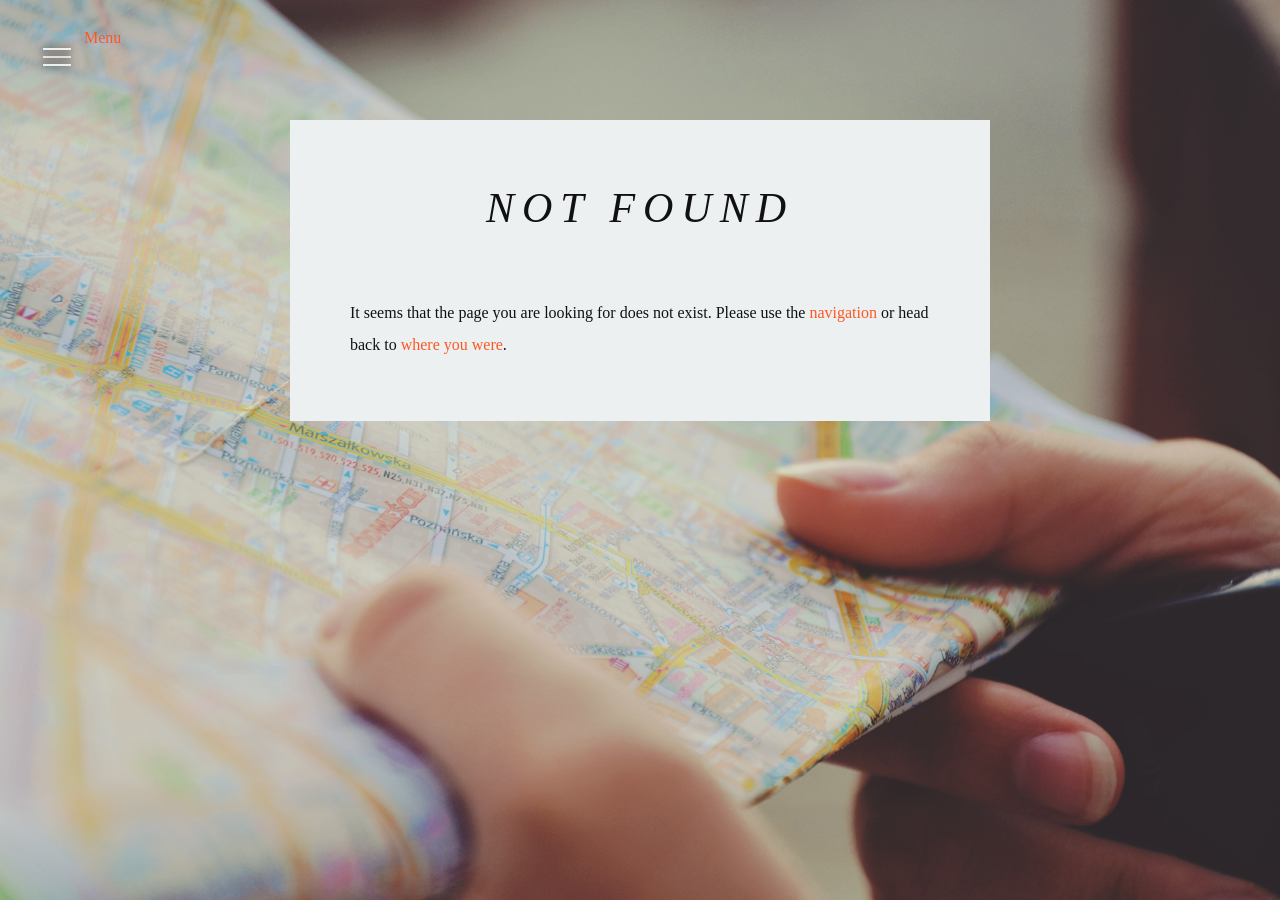
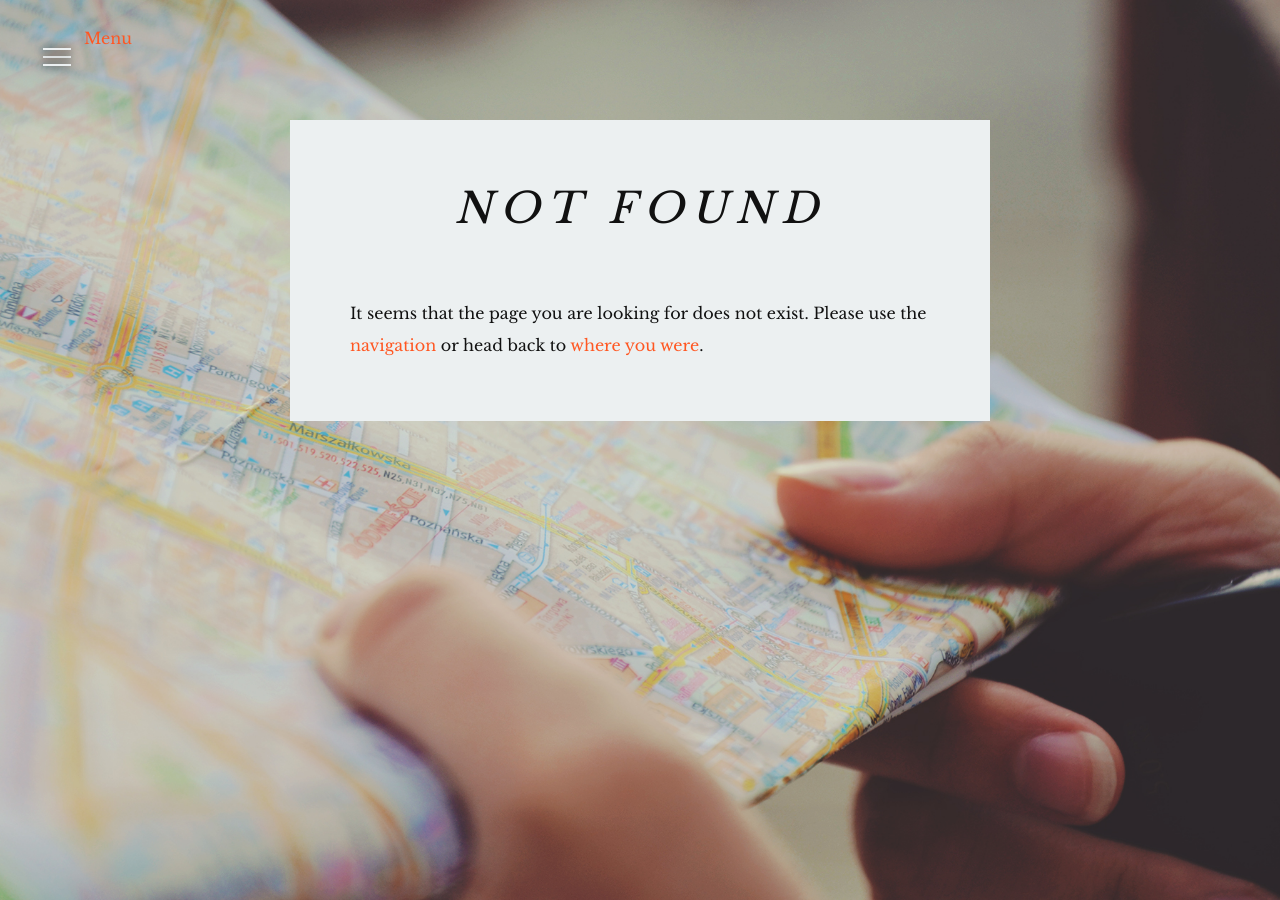
Before and after one commit to aungthurhahein/aungthurhahein.github.com, a Jekyll site: the page built from 404.html, in a window 1280 px wide. Built offline with Jekyll 4.4.1, drawn with Linux system fonts in a browser that asks for light colours; nearby versions of some CDN libraries; some web fonts are replaced.

Commit message:
base font changed

```diff
--- a/_includes/head.html
+++ b/_includes/head.html
@@ -5,11 +5,8 @@
 
     <title>{% if page.title %}{{ page.title }}{% else %}{{ site.name }}{% endif %}</title>
     <meta name="description" content="{% if page.excerpt %}{{ page.excerpt | strip_html | strip_newlines | truncate: 160 | replace: ' ', '%20' }}{% else %}{{ site.description }}{% endif %}">
-
-    <!-- <link rel="stylesheet" href="http://fonts.googleapis.com/css?family=Merriweather:300,300italic,400,400italic,700italic,700"> -->
-    <!-- <link rel="stylesheet" href="http://fonts.googleapis.com/css?family=Source+Code+Pro:300,400,700"> -->
-
-    <link href='https://fonts.googleapis.com/css?family=Slabo+13px' rel='stylesheet' type='text/css'>
+    <!-- <link href='https://fonts.googleapis.com/css?family=Slabo+13px' rel='stylesheet' type='text/css'> -->
+    <link href='https://fonts.googleapis.com/css?family=Libre+Baskerville' rel='stylesheet' type='text/css'>
     <link rel="stylesheet" href="http://fonts.googleapis.com/css?family=Lato:300,400,700">
     <link href='https://fonts.googleapis.com/css?family=Ubuntu+Mono' rel='stylesheet' type='text/css'>
     <link rel="stylesheet" href="//maxcdn.bootstrapcdn.com/font-awesome/4.3.0/css/font-awesome.min.css">
--- a/assets/css/main.scss
+++ b/assets/css/main.scss
@@ -6,7 +6,7 @@
 /*
    Variables
    ========================================================================== */
-$base-font-family:      "Slabo 13px", serif;
+$base-font-family: "Libre Baskerville", serif;
 $base-font-family-sans: "Lato", sans-serif;
 $base-font-family-mono: "Ubuntu Mono", monospace;
 $base-font-size:        16px;
```
